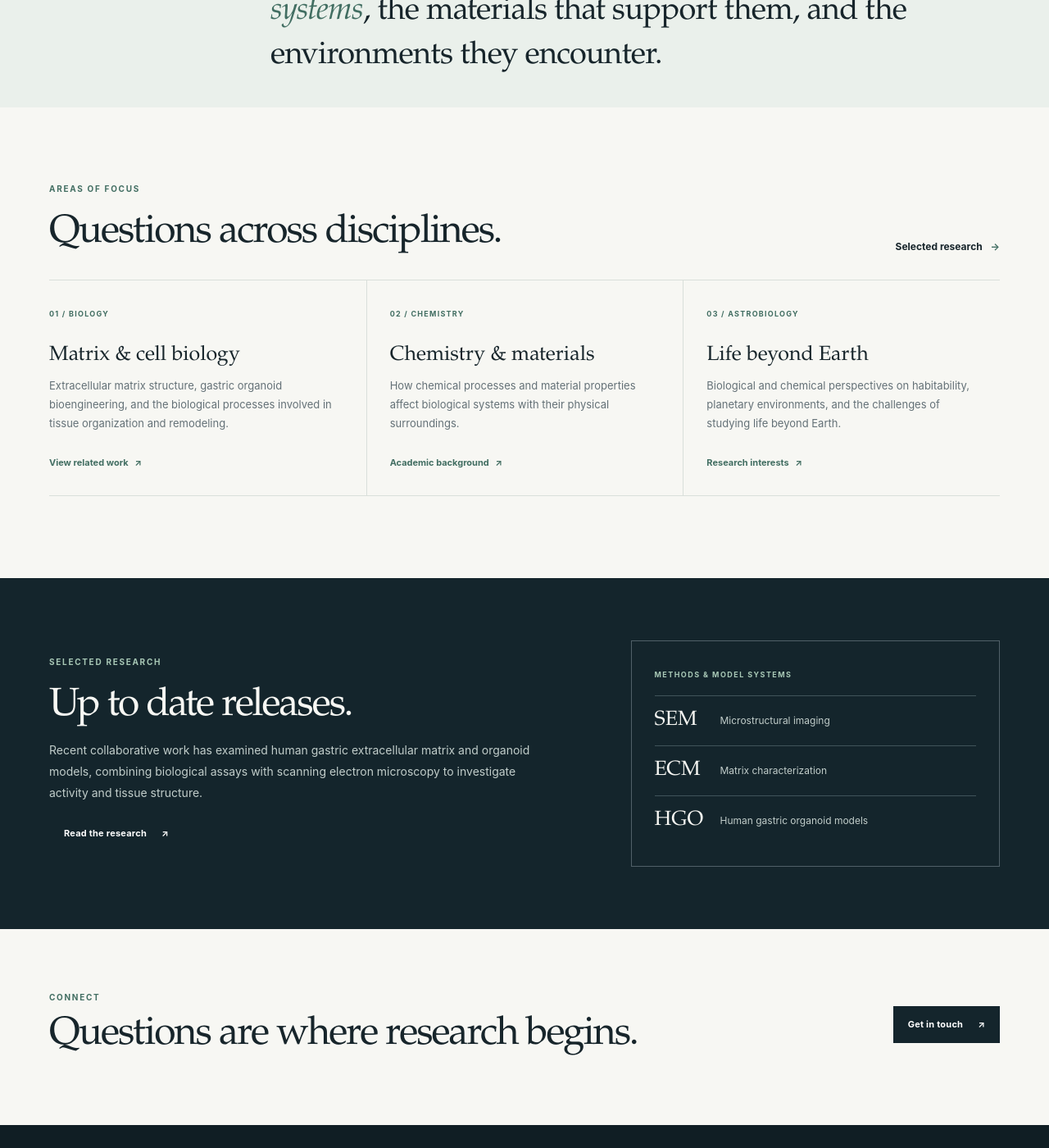
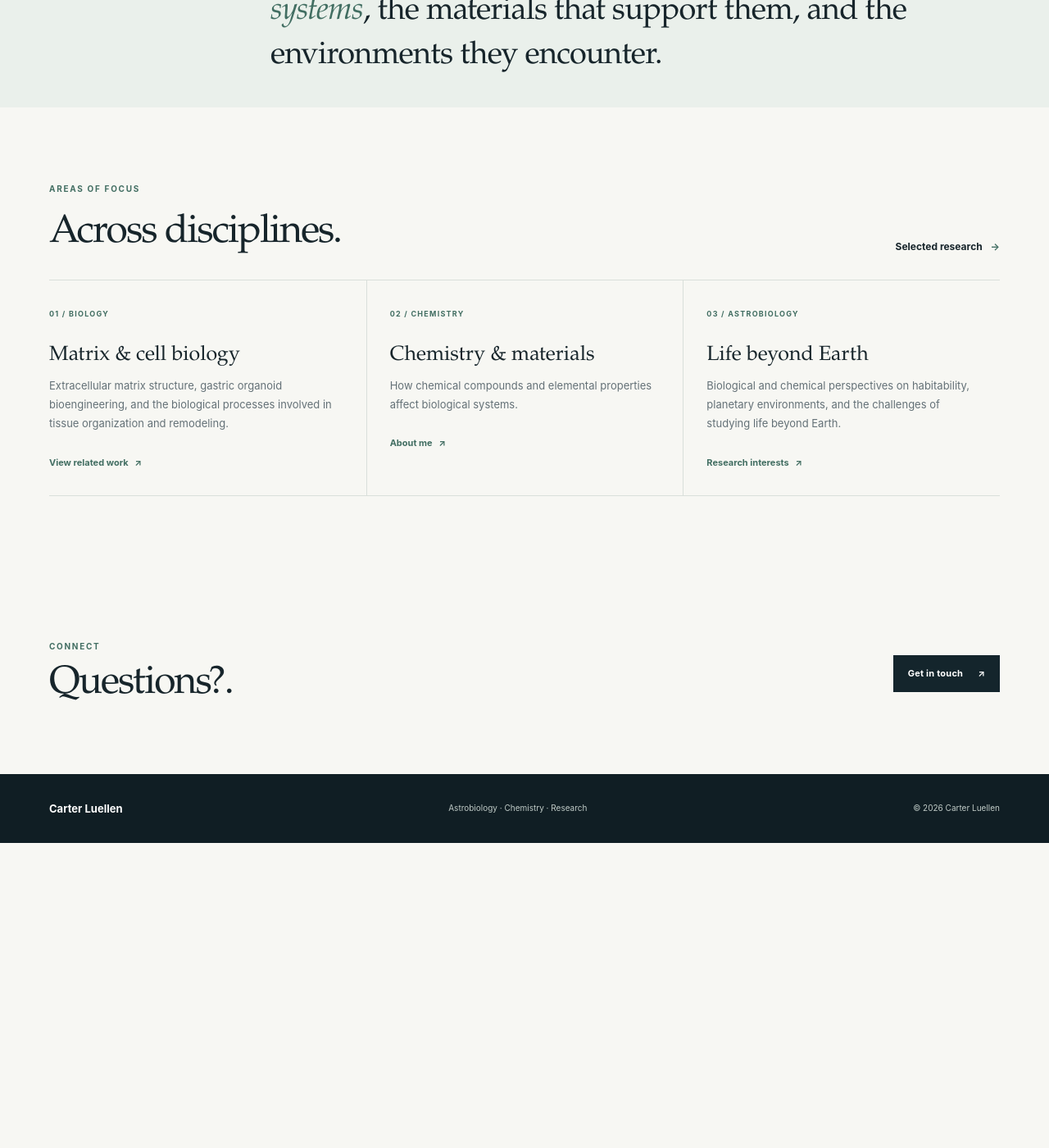
Before and after one commit to carterluellen/Luellen, a Jekyll site: the page built from index.html, in a window 1280 px wide and 1400 px high, scrolled down 841 px. Shown: the whole window at 82% size. Built offline with Jekyll 4.4.1, drawn with Linux system fonts in a browser that asks for light colours; after the commit the page ends 1869 px from its top, so only the background shows below that.

Commit message:
Update index.html

```diff
--- a/index.html
+++ b/index.html
@@ -30,7 +30,7 @@ description: Carter Luellen — research across biology, chemistry, and astrobio
 
 <section class="section-wrap focus-section">
   <div class="section-heading">
-    <div><p class="eyebrow">Areas of focus</p><h2>Questions across disciplines.</h2></div>
+    <div><p class="eyebrow">Areas of focus</p><h2>Across disciplines.</h2></div>
     <a class="text-link" href="{{ '/research/' | relative_url }}">Selected research <span>→</span></a>
   </div>
   <div class="focus-grid">
@@ -43,8 +43,8 @@ description: Carter Luellen — research across biology, chemistry, and astrobio
     <article class="focus-card">
       <span class="card-number">02 / CHEMISTRY</span>
       <h3>Chemistry &amp; materials</h3>
-      <p>How chemical processes and material properties affect biological systems with their physical surroundings.</p>
-      <a href="{{ '/about/' | relative_url }}">Academic background <span>↗</span></a>
+      <p>How chemical compounds and elemental properties affect biological systems.</p>
+      <a href="{{ '/about/' | relative_url }}">About me <span>↗</span></a>
     </article>
     <article class="focus-card">
       <span class="card-number">03 / ASTROBIOLOGY</span>
@@ -55,26 +55,7 @@ description: Carter Luellen — research across biology, chemistry, and astrobio
   </div>
 </section>
 
-<section class="research-feature">
-  <div class="section-wrap feature-grid">
-    <div class="feature-copy">
-      <p class="eyebrow">Selected research</p>
-      <h2>Up to date releases.</h2>
-      <p>Recent collaborative work has examined human gastric extracellular matrix and organoid models, combining biological assays with scanning electron microscopy to investigate activity and tissue structure.</p>
-      <a class="button" href="{{ '/research/' | relative_url }}">Read the research <span>↗</span></a>
-    </div>
-    <div class="feature-stat">
-      <span class="stat-label">METHODS &amp; MODEL SYSTEMS</span>
-      <div class="stat-list">
-        <div><strong>SEM</strong><span>Microstructural imaging</span></div>
-        <div><strong>ECM</strong><span>Matrix characterization</span></div>
-        <div><strong>HGO</strong><span>Human gastric organoid models</span></div>
-      </div>
-    </div>
-  </div>
-</section>
-
 <section class="section-wrap closing-cta">
-  <div><p class="eyebrow">Connect</p><h2>Questions are where research begins.</h2></div>
+  <div><p class="eyebrow">Connect</p><h2>Questions?.</h2></div>
   <a class="button" href="{{ '/contact/' | relative_url }}">Get in touch <span>↗</span></a>
 </section>
```
